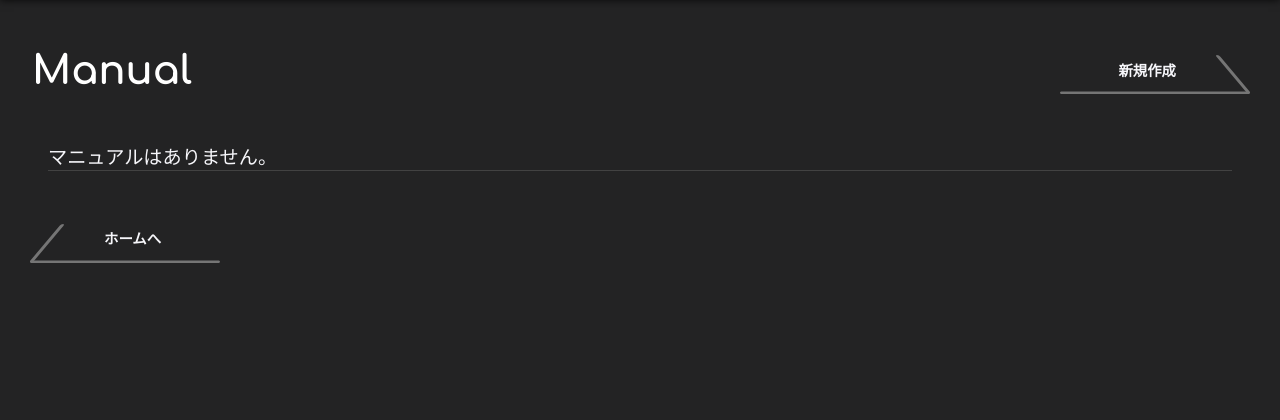
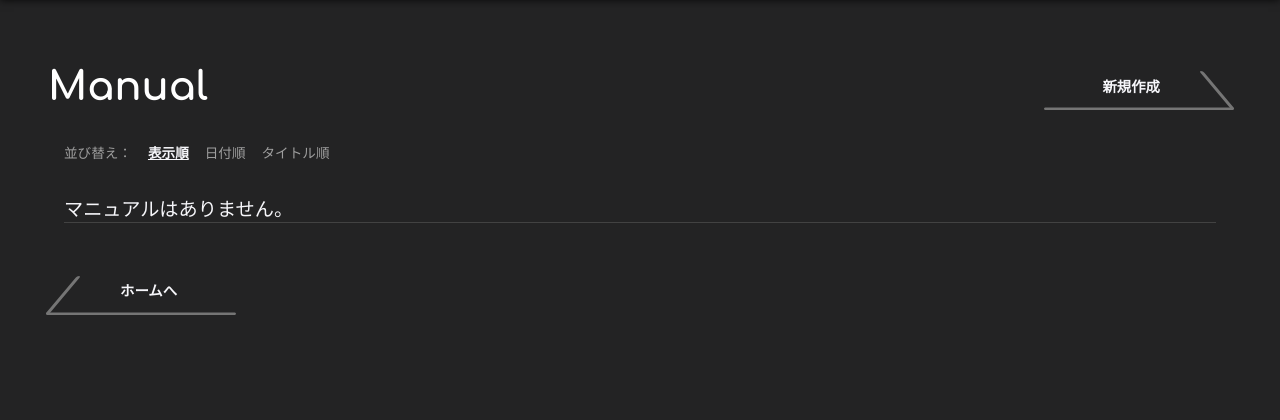
Before and after one commit to rbs-kyoto/rbs-kyoto, a Django app: page /manuals/ in a window 1280 px wide. Shown: the part 96-516 px from the top of the page. Run offline with Django 5.2, Linux system fonts and the light colour scheme; the visitor is signed in with stand-in values (Sample User, id 1); data that the repository does not hold is empty; some libraries are stand-ins or nearby versions; some web fonts are replaced.

Commit message:
Let staff preview drafts and add list sort options
is_active previously gated the detail view for everyone, including
staff, so saving a manual as a draft made it 404 for its own author.
Staff can now always view/see drafts (with a 非公開 badge in the
list), while non-staff only ever see published manuals. The list also
gained 表示順/日付順/タイトル順 sort links via a ?sort= query param.

```diff
--- a/manuals/views.py
+++ b/manuals/views.py
@@ -1,24 +1,41 @@
 from django.contrib.auth.decorators import login_required, user_passes_test
+from django.http import Http404
 from django.shortcuts import get_object_or_404, redirect, render
 from .models import Manual
 
 staff_required = user_passes_test(lambda user: user.is_staff)
 
+SORT_OPTIONS = {
+    "date": "-uploaded_at",
+    "title": "title",
+}
+DEFAULT_SORT = "order"
+
 
 @login_required
 def manual_list(request):
-    manuals = Manual.objects.filter(is_active=True)
+    manuals = Manual.objects.all()
+    if not request.user.is_staff:
+        manuals = manuals.filter(is_active=True)
+
+    sort = request.GET.get("sort")
+    if sort in SORT_OPTIONS:
+        manuals = manuals.order_by(SORT_OPTIONS[sort])
+    else:
+        sort = DEFAULT_SORT
 
     return render(
         request,
         "manuals/manual_list.html",
-        {"manuals": manuals},
+        {"manuals": manuals, "sort": sort},
     )
 
 
 @login_required
 def manual_detail(request, pk):
-    manual = get_object_or_404(Manual, pk=pk, is_active=True)
+    manual = get_object_or_404(Manual, pk=pk)
+    if not manual.is_active and not request.user.is_staff:
+        raise Http404
 
     return render(
         request,
--- a/static/main/css/manual.css
+++ b/static/main/css/manual.css
@@ -1,5 +1,38 @@
 .manual-list-section {
     padding: 1rem;
+}
+
+.manual-list__sort {
+    display: flex;
+    align-items: center;
+    gap: 1rem;
+    padding: 0 1rem 1rem;
+}
+
+.manual-list__sort-label {
+    color: var(--Gray-500);
+    font-size: .85rem;
+}
+
+.manual-list__sort-link {
+    color: var(--Gray-500);
+    font-size: .85rem;
+    transition: color .3s;
+}
+
+.manual-list__sort-link:hover {
+    color: var(--Gray-100);
+}
+
+.manual-list__sort-link.is-active {
+    color: var(--Textcolor);
+    font-weight: 600;
+    text-decoration: underline;
+}
+
+.manual-list__draft-badge {
+    color: var(--Red-300) !important;
+    border-color: var(--Red-300) !important;
 }
 
 .manual-detail__header {
--- a/templates/manuals/manual_list.html
+++ b/templates/manuals/manual_list.html
@@ -2,6 +2,7 @@
 {% load static %}
 
 {% block title %}マニュアル｜rbs京都{% endblock %}
+{% block extra_css %}<link rel="stylesheet" href="{% static 'main/css/manual.css' %}">{% endblock %}
 
 {% block content %}
 
@@ -13,6 +14,12 @@
             新規作成
         </a>
         {% endif %}
+    </div>
+    <div class="manual-list__sort">
+        <span class="manual-list__sort-label">並び替え：</span>
+        <a class="manual-list__sort-link{% if sort == 'order' %} is-active{% endif %}" href="?sort=order">表示順</a>
+        <a class="manual-list__sort-link{% if sort == 'date' %} is-active{% endif %}" href="?sort=date">日付順</a>
+        <a class="manual-list__sort-link{% if sort == 'title' %} is-active{% endif %}" href="?sort=title">タイトル順</a>
     </div>
     <div class="list-table">
         <ul class="list">
@@ -27,6 +34,13 @@
                             {{ manual.uploaded_at|date:"Y.m.d" }}
                         </span>
                     </div>
+                    {% if user.is_staff and not manual.is_active %}
+                    <div class="category">
+                        <span class="category__element manual-list__draft-badge">
+                            非公開
+                        </span>
+                    </div>
+                    {% endif %}
                 </a>
             </li>
             {% empty %}
```
